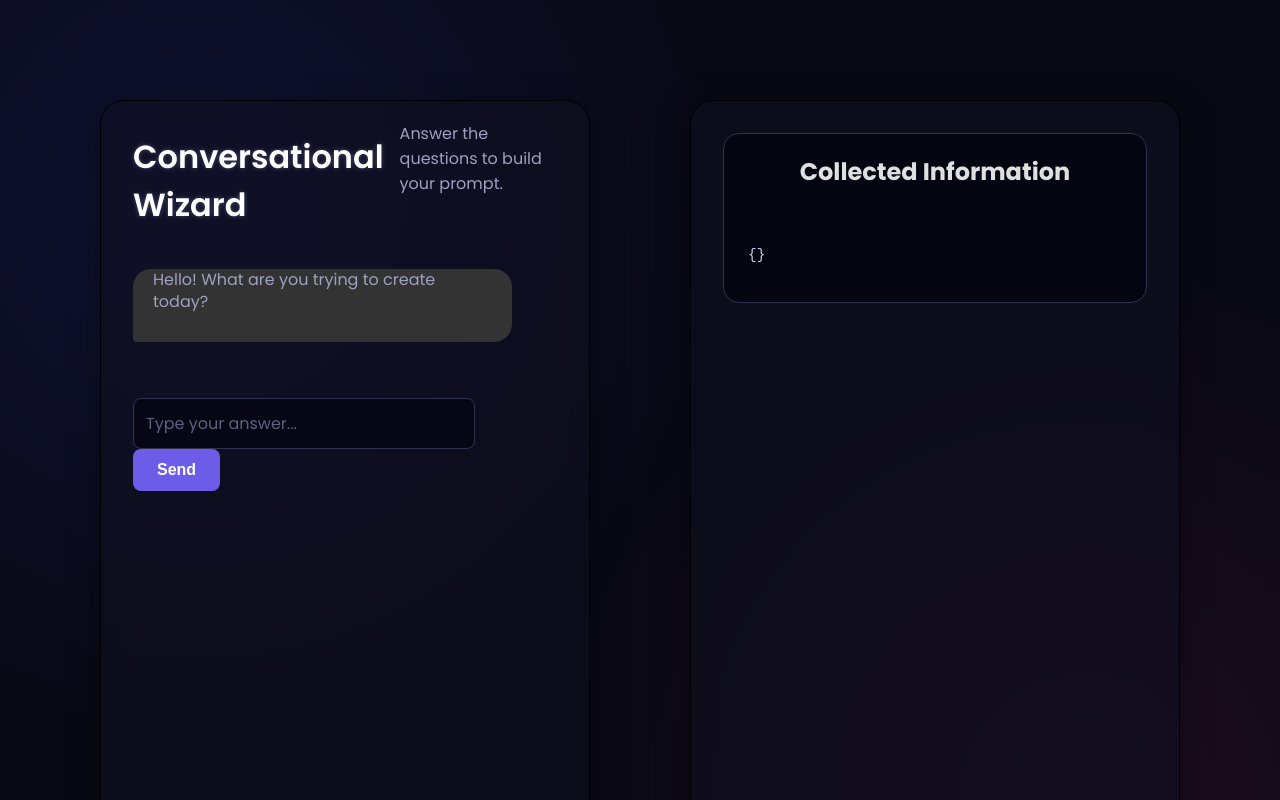
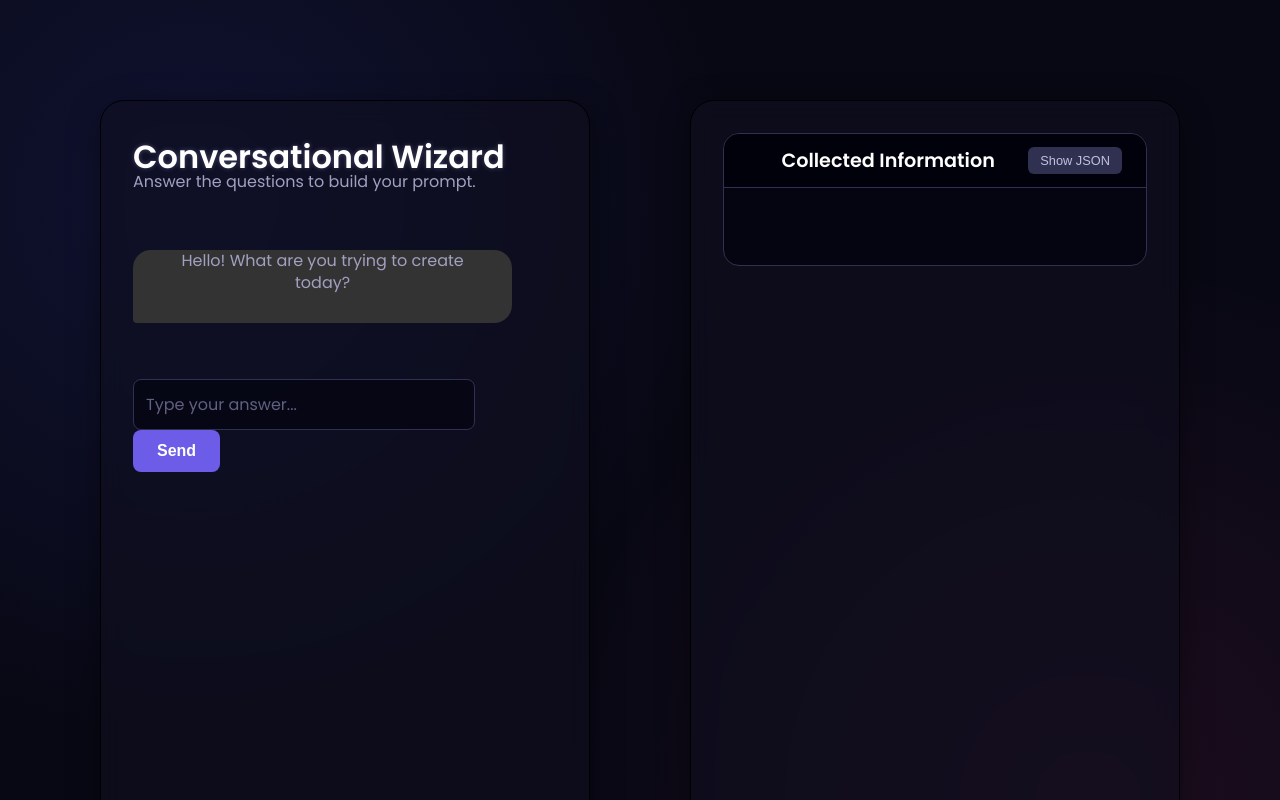
Before and after one commit to Chuckington/promptboostr, a Next.js app: page /tree-wizard in a window 1280 px wide. Shown: the top 800 px of the page. Built offline with nearby package versions, Linux system fonts and the light colour scheme.

Commit message:
tree wizard

```diff
--- a/src/app/tree-wizard/page.tsx
+++ b/src/app/tree-wizard/page.tsx
@@ -11,6 +11,7 @@ export default function TreeWizardPage() {
   // --- State Management ---
   const [conversation, setConversation] = useState<Message[]>([]);
   const [extractedData, setExtractedData] = useState<Record<string, string>>({});
+  const [showJson, setShowJson] = useState(false); // To toggle between text and JSON view
   const [userInput, setUserInput] = useState("");
   const [loading, setLoading] = useState(false);
   const [error, setError] = useState<string | null>(null);
@@ -88,6 +89,15 @@ export default function TreeWizardPage() {
     }
   };
 
+  const formatExtractedDataAsText = () => {
+    return Object.entries(extractedData)
+      .map(([key, value]) => {
+        const formattedKey = key.replace(/([A-Z])/g, ' $1').replace(/^./, (str) => str.toUpperCase());
+        return `${formattedKey}: ${value}`;
+      })
+      .join('\n');
+  };
+
   const userMessageCount = conversation.filter(m => m.role === 'user').length;
 
   return (
@@ -95,8 +105,10 @@ export default function TreeWizardPage() {
       {/* Left Panel: Conversational Wizard */}
       <div className="wizard-panel">
         <div className="wizard-header">
-          <h1>Conversational Wizard</h1>
-          <p>Answer the questions to build your prompt.</p>
+          <div>
+            <h1>Conversational Wizard</h1>
+            <p>Answer the questions to build your prompt.</p>
+          </div>
         </div>
         <div className="chat-area">
           {conversation.map((msg, index) => (
@@ -138,9 +150,17 @@ export default function TreeWizardPage() {
       {/* Right Panel: Results */}
       <div className="result-panel">
         <div className="result-section">
-          <h2 style={{ textAlign: 'center' }}>Collected Information</h2>
+          <div className="result-header">
+            <h2 style={{ textAlign: 'center', flexGrow: 1 }}>Collected Information</h2>
+            <button onClick={() => setShowJson(!showJson)} className="copy-button" style={{ fontSize: '0.8rem' }}>
+              {showJson ? 'Show Text' : 'Show JSON'}
+            </button>
+          </div>
           <pre className="result-content" style={{ maxHeight: '300px' }}>
-            {JSON.stringify(extractedData, null, 2)}
+            {showJson
+              ? JSON.stringify(extractedData, null, 2)
+              : formatExtractedDataAsText()
+            }
           </pre>
           {error && <p className="wizard-error">{error}</p>}
         </div>
@@ -171,6 +191,7 @@ export default function TreeWizardPage() {
           border-radius: 18px;
           max-width: 80%;
           line-height: 1.4;
+          text-align: center;
         }
         .chat-message.assistant {
           background-color: #333;
```
